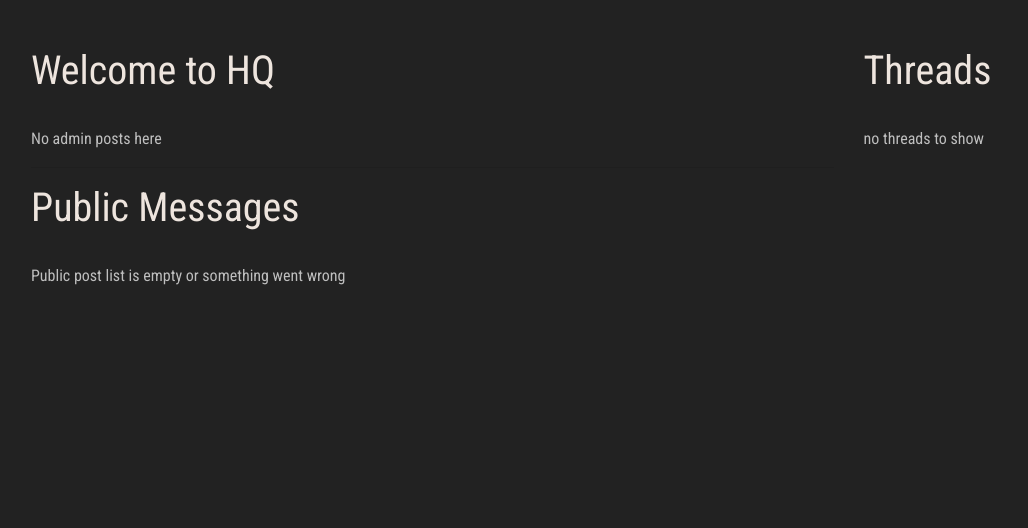
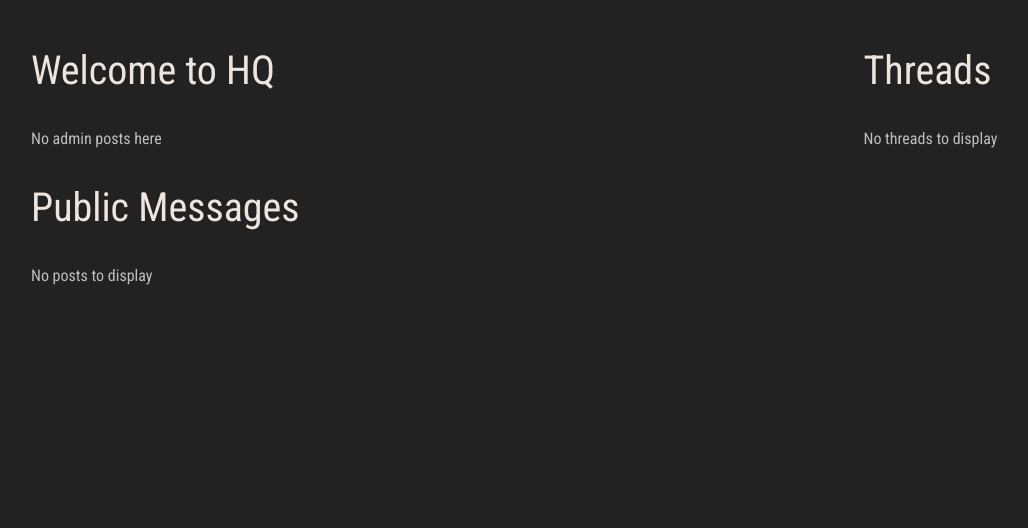
Before and after one commit to N0153128/Altnet, a Django app: page /manager/me/ in a window 1280 px wide. Shown: the part 231-759 px from the top of the page, without its empty margins (69-1097 px from the left). Run offline with Django 3.2, Linux system fonts and the light colour scheme; a user stored in the database is signed in; data that the repository does not hold is empty; some libraries are stand-ins or nearby versions.

Commit message:
purged all posts and users from the database, altered error messages

```diff
--- a/manager/templates/me.html
+++ b/manager/templates/me.html
@@ -57,7 +57,7 @@
                   <br />
                   {% endfor %}
                   {% else %}
-                  Public post list is empty or something went wrong
+                  No posts to display
                   {% endif %}
 
                </div>
@@ -136,7 +136,7 @@
                      {% endfor %}
                   </ul>
                   {% else %}
-                  no threads to show
+                  No threads to display
                   {% endif %}
                   <br>
                </div>
```
Also changed, not shown: board/templates/board/board.html (+4 -4 lines), db.sqlite3.
